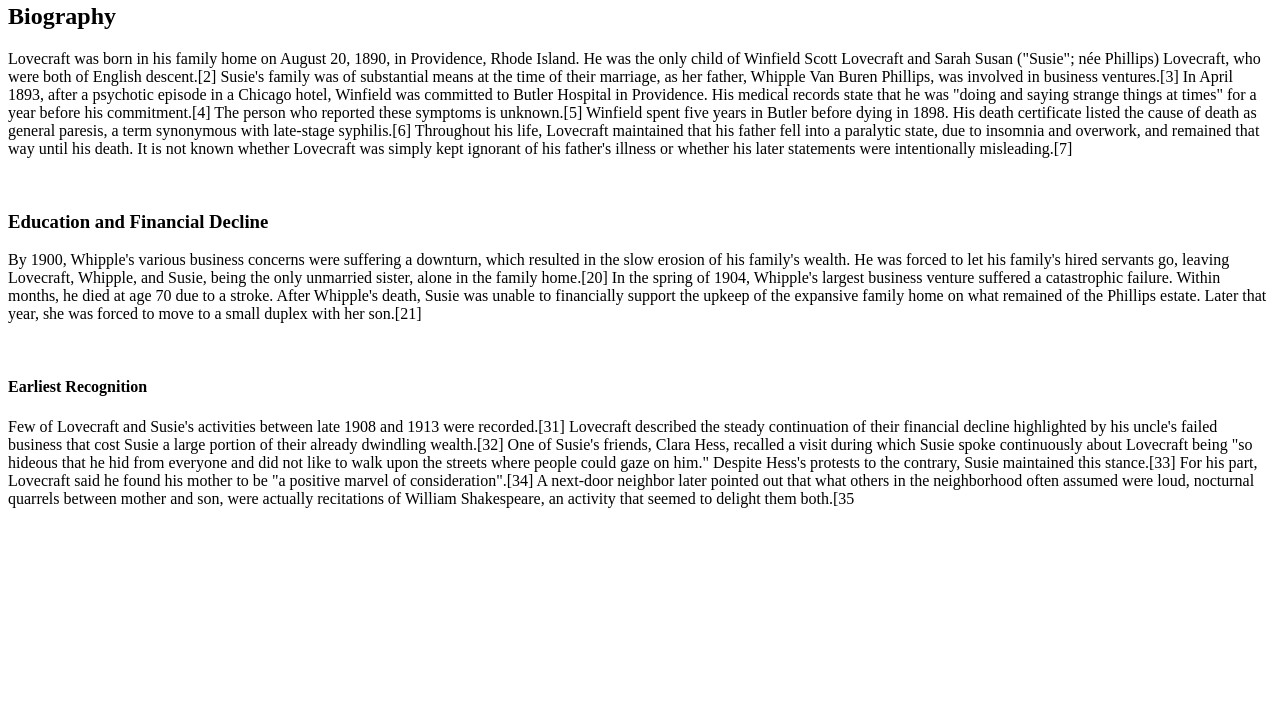
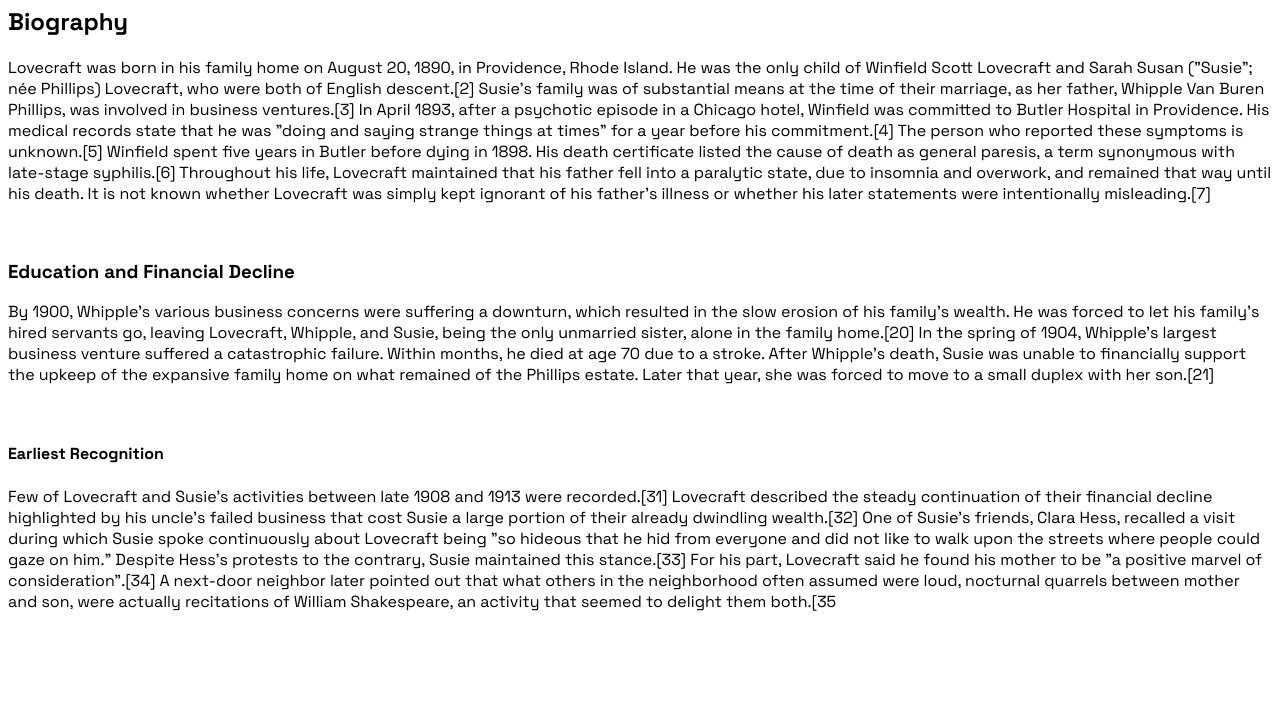
Before and after one commit to apulido08/COMP001B.LectureActivity4-2, a plain HTML site: page index.html in a window 1280 px wide. Shown: the part 77-800 px from the top of the page. Drawn offline with Linux system fonts and the light colour scheme.

Commit message:
added google fonts

```diff
--- a/index.html
+++ b/index.html
@@ -5,6 +5,9 @@
     <meta name="viewport" content="width=device-width, initial-scale=1.0">
     <title>COMP001B Lecture Activity 4-2</title>
     <link rel="stylesheet" href="main.css">
+    <link rel="preconnect" href="https://fonts.googleapis.com">
+<link rel="preconnect" href="https://fonts.gstatic.com" crossorigin>
+<link href="https://fonts.googleapis.com/css2?family=Space+Grotesk:wght@300..700&display=swap" rel="stylesheet">
 </head>
 <body>
     <header>
--- a/main.css
+++ b/main.css
@@ -0,0 +1,6 @@
+body{
+  font-family: "Space Grotesk", sans-serif;
+  font-optical-sizing: auto;
+  font-weight: <weight>;
+  font-style: normal;
+}
```
